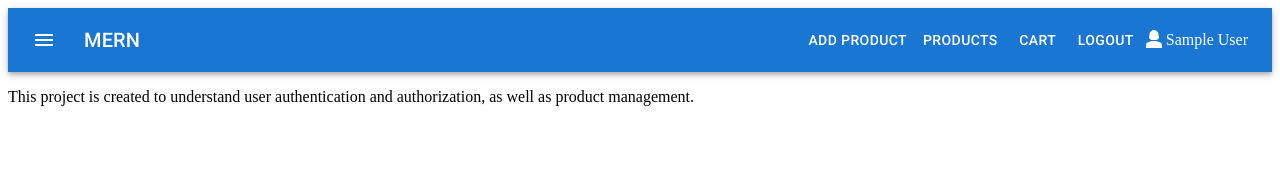
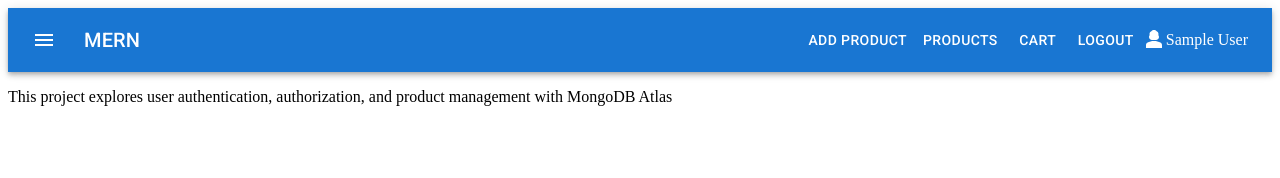
Before and after one commit to TheDimree/Project-MERN_GFG, a React (Vite) app in the folder frontend/: page /dashboard in a window 1280 px wide. Shown: the top 178 px of the page. Built offline with nearby package versions, Linux system fonts and the light colour scheme; sample sign-in values are in the browser's storage.

Commit message:
some changes

```diff
--- a/frontend/src/components/dashboard/dashboard.jsx
+++ b/frontend/src/components/dashboard/dashboard.jsx
@@ -5,7 +5,7 @@ const dashboard = () => {
     return (
         <>
             <Navbar />
-            <p>This project is created to understand user authentication and authorization, as well as product management.</p>
+            <p>This project explores user authentication, authorization, and product management with MongoDB Atlas</p>
             <div>
                 <Outlet />
             </div>
```
